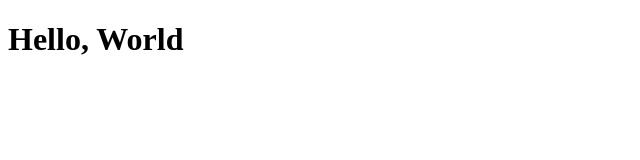
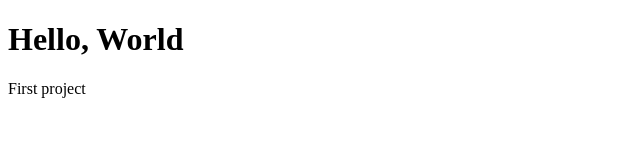
Before and after one commit to chaya1004/Web-Dev, a plain HTML site: page index.html in a window 1280 px wide. Shown: the whole page, without its empty margins (0-640 px from the left). Drawn offline with Linux system fonts and the light colour scheme.

Commit message:
Third update

```diff
--- a/index.html
+++ b/index.html
@@ -2,5 +2,6 @@
 <html>
     <body>
         <h1>Hello, World</h1>
+        <p>First project</p>
     </body>
 </html>
```
